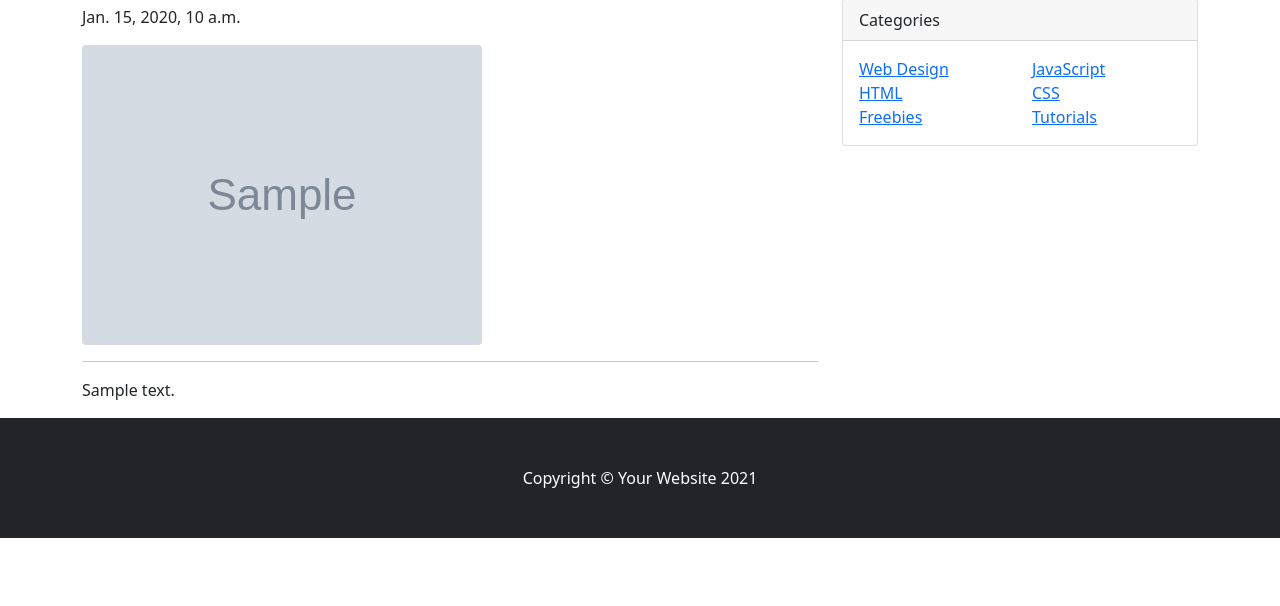
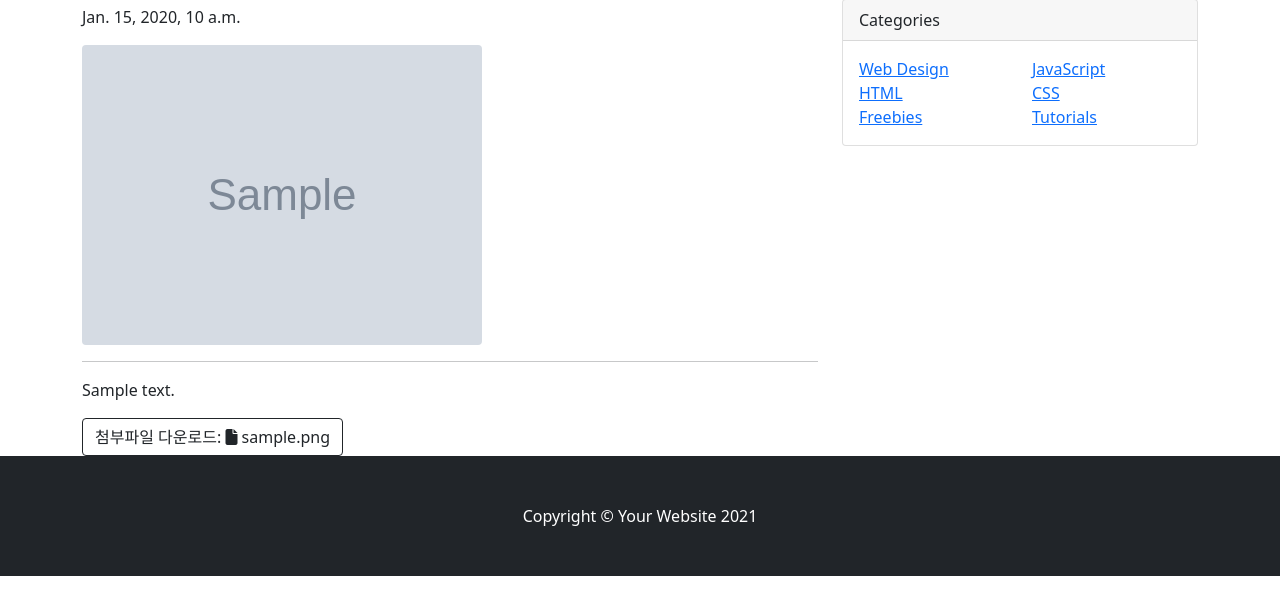
Before and after one commit to roykimm/django-blog, a Django app: page /myblog/1/ in a window 1280 px wide. Shown: the part 194-800 px from the top of the page. Run offline with Django 3.2, Linux system fonts and the light colour scheme; tables that the repository leaves empty hold one stand-in row (values such as "Sample post"); grey boxes marked "Sample" are stand-in pictures; some libraries are stand-ins or nearby versions.

Commit message:
첨부파일이 있을 경우 상세페이지에 다운로드 버튼 출력하기

```diff
--- a/blog/myblog/models.py
+++ b/blog/myblog/models.py
@@ -1,4 +1,5 @@
 from django.db import models
+import os
 
 
 class Post(models.Model):
@@ -19,3 +20,9 @@ class Post(models.Model):
 
     def get_absolute_url(self):
         return f'/myblog/{self.pk}/'
+
+    def get_file_name(self):
+        return os.path.basename(self.file_upload.name)
+
+    def get_file_ext(self):
+        return self.get_file_name().split('.')[-1]
--- a/blog/myblog/templates/myblog/post_detail.html
+++ b/blog/myblog/templates/myblog/post_detail.html
@@ -47,6 +47,22 @@
                 {% endif %}
                 <hr>
                 <p>{{post.content}}</p>
+
+                {% if post.file_upload %}
+                <a href="{{post.file_upload.url }}" class="btn btn-outline-dark" role="button download">
+                    첨부파일 다운로드:
+                    {% if post.get_file_ext == 'csv' %}
+                        <i class="fas fa-file-csv"></i>
+                    {% elif post.get_file_ext == 'xlsx' or post.get_file_ext == 'xls' %}
+                        <i class="fas fa-file-excel"></i>
+                    {% elif post.get_file_ext == 'docx' or post.get_file_ext == 'doc' %}
+                        <i class="fas fa-file-word"></i>
+                    {% else %}
+                        <i class="fas fa-file"></i>
+                    {% endif %}
+                    {{ post.get_file_name }}
+                </a>
+                {% endif %}
             </div>
 
             <!-- Side widgets-->
```
